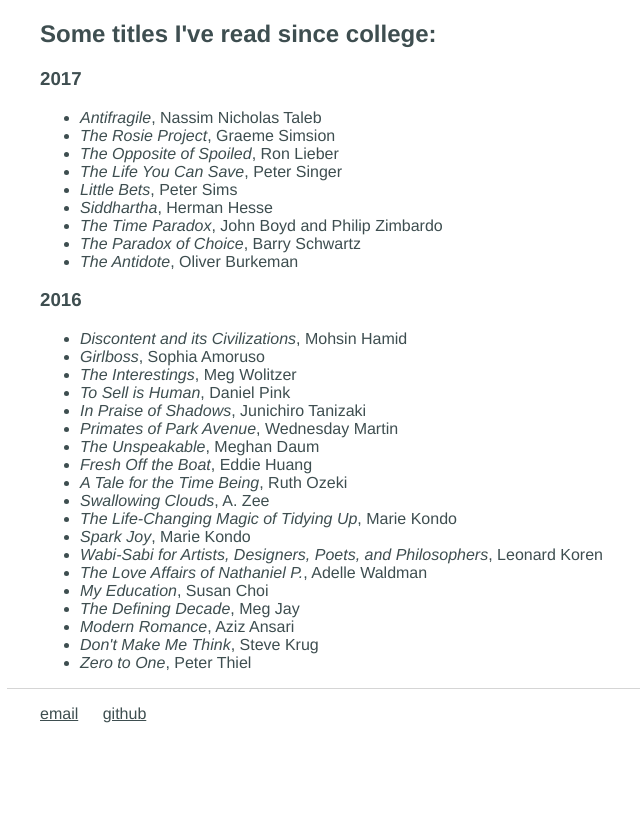
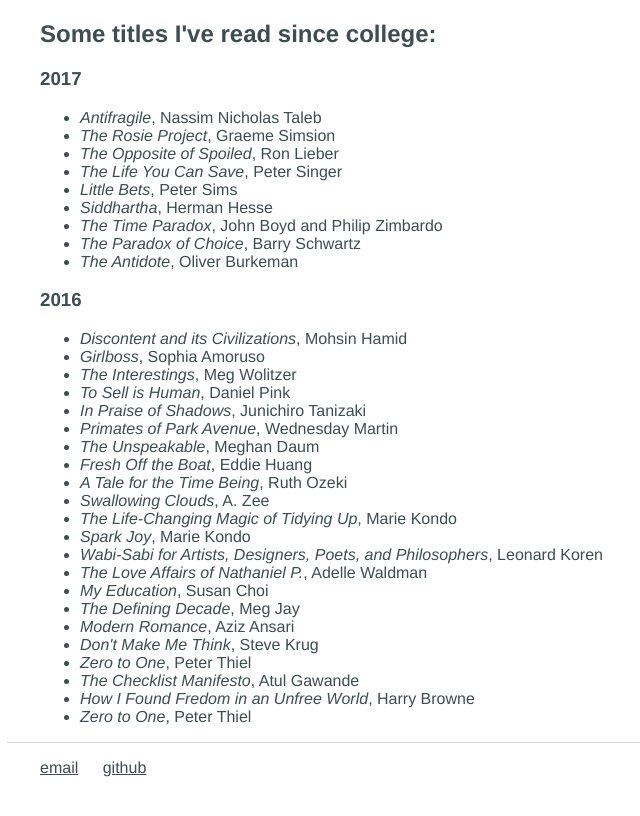
Before and after one commit to eating247/eating247.github.io, a Jekyll site: the page built from books.html, in a window 1280 px wide. Shown: the top 816 px of the page, without its empty margins (235-875 px from the left). Built offline with Jekyll 4.4.1, drawn with Linux system fonts in a browser that asks for light colours.

Commit message:
add books

```diff
--- a/books.html
+++ b/books.html
@@ -38,4 +38,7 @@ layout: default
   <li><i>Modern Romance</i>, Aziz Ansari</li>
   <li><i>Don't Make Me Think</i>, Steve Krug</li>
   <li><i>Zero to One</i>, Peter Thiel</li>
+  <li><i>The Checklist Manifesto</i>, Atul Gawande</li>
+  <li><i>How I Found Fredom in an Unfree World</i>, Harry Browne</li>
+  <li><i>Zero to One</i>, Peter Thiel</li>
 </ul>
```
